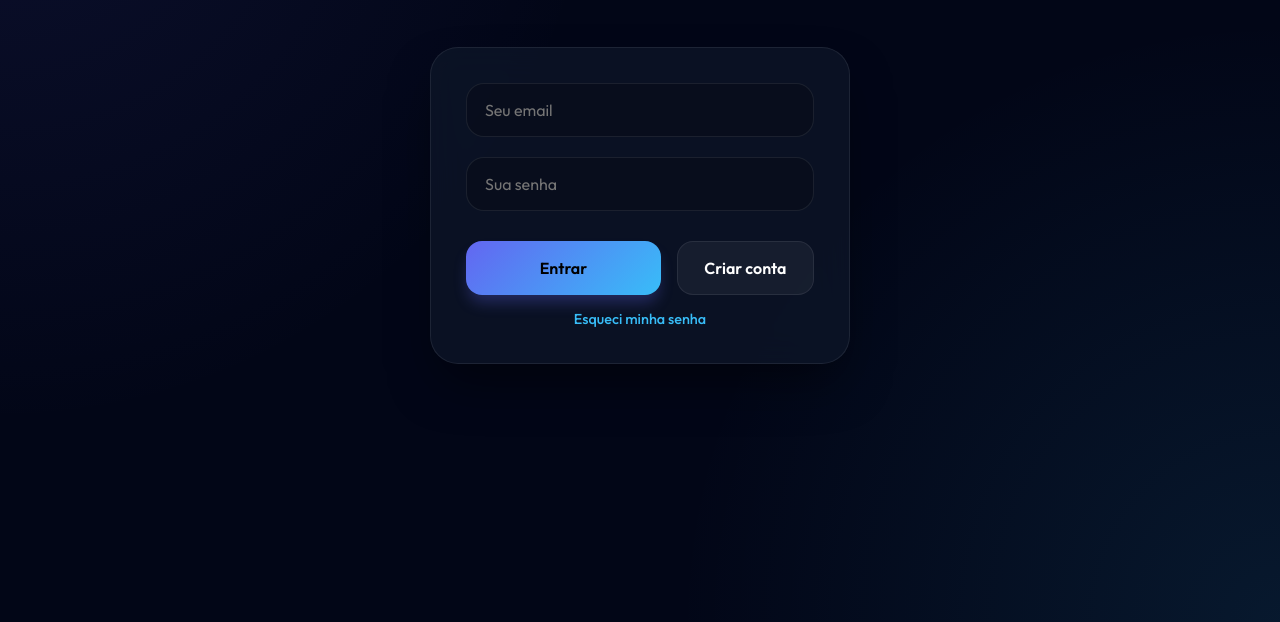
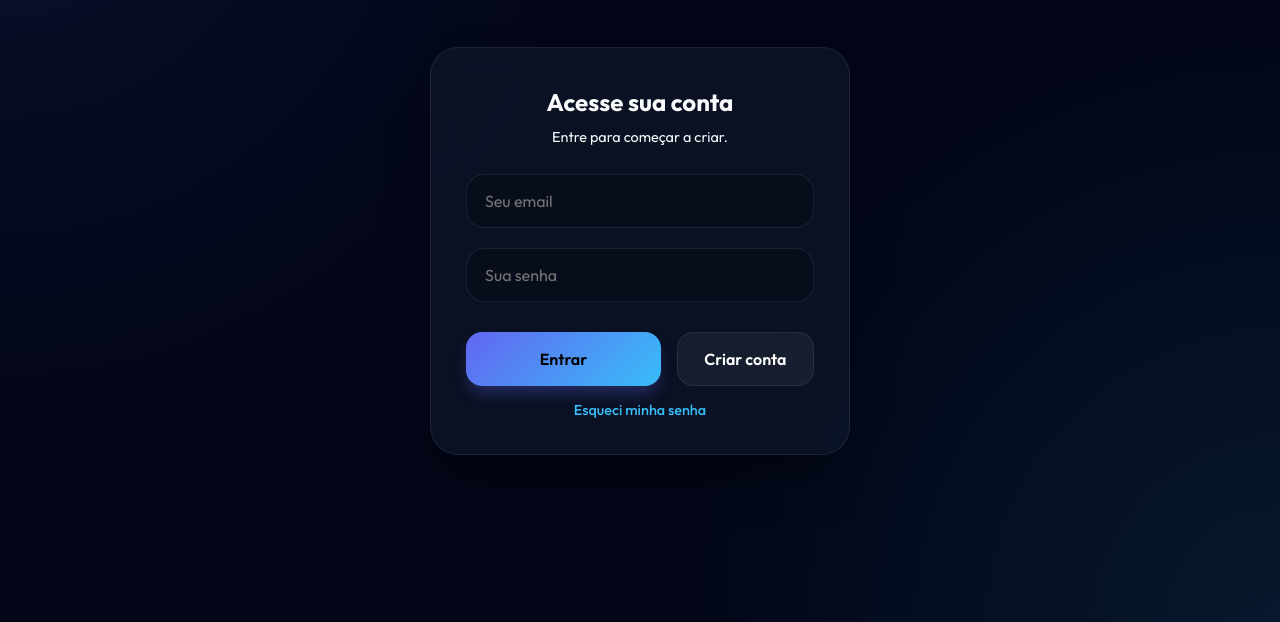
Before and after one commit to iaedesenvolvimento/ia-code-saas, a website: page frontend/index.html in a window 1280 px wide. Shown: the part 178-800 px from the top of the page. Drawn offline with nearby package versions, Linux system fonts and the light colour scheme.

Commit message:
fix: adiciona elementos de texto auth e garante persistência

```diff
--- a/frontend/index.html
+++ b/frontend/index.html
@@ -36,6 +36,9 @@
 
     <!-- Seção de Autenticação -->
     <section id="authSection" class="card auth">
+      <h2 id="authTitle" style="text-align: center; margin-bottom: 5px;">Acesse sua conta</h2>
+      <p id="authSubtitle" style="text-align: center; color: var(--text-dim); margin-bottom: 25px; font-size: 0.9rem;">Entre para começar a criar.</p>
+
       <div id="authForm">
         <input id="email" type="email" placeholder="Seu email" required>
         <input id="password" type="password" placeholder="Sua senha" required minlength="6">
```
